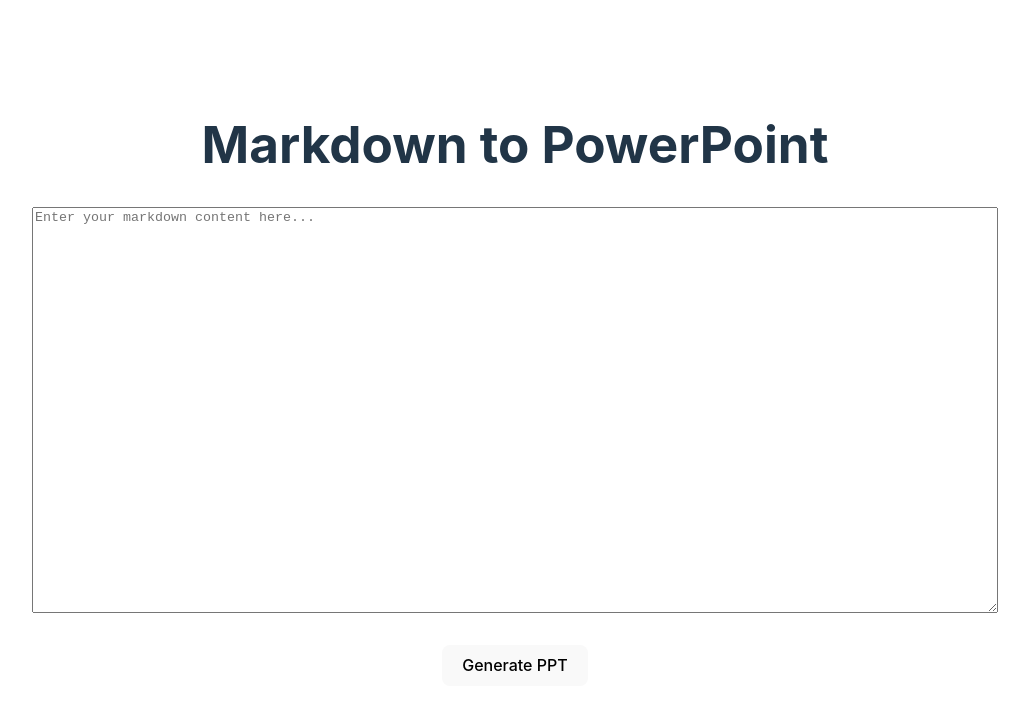
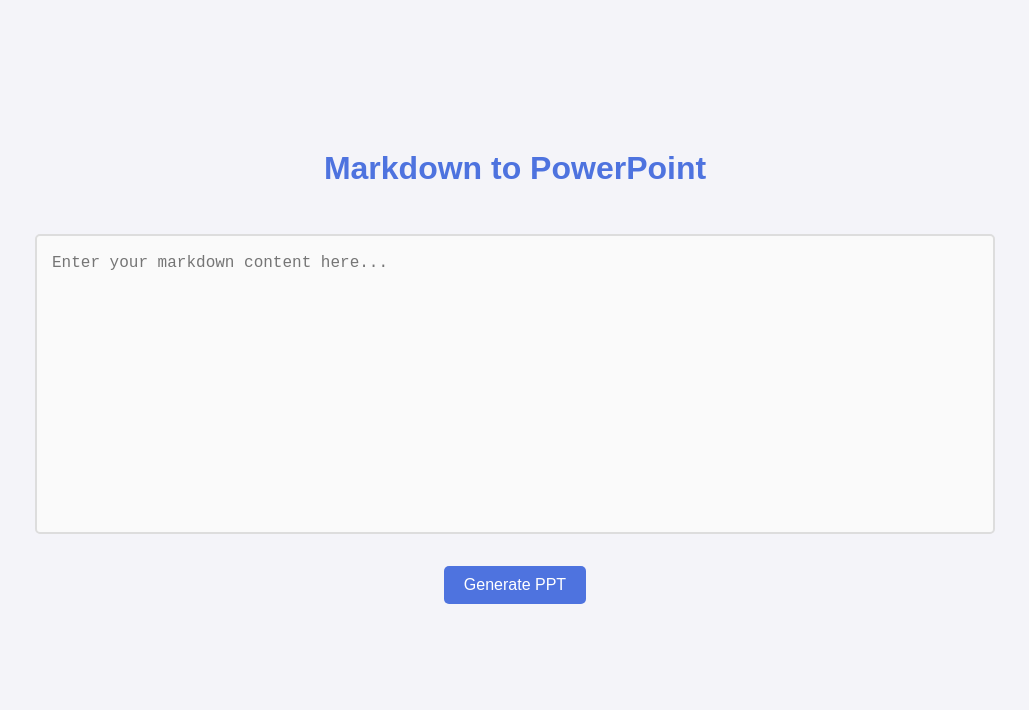
Before and after one commit to Shresht7/scaffold-ppt, a website built with Vite: page index.html in a window 1280 px wide. Shown: the whole page, without its empty margins (125-1154 px from the left). Built offline with nearby package versions, Linux system fonts and the light colour scheme.

Commit message:
Update Styles

```diff
--- a/src/style.css
+++ b/src/style.css
@@ -1,116 +1,78 @@
-:root {
-  font-family: Inter, system-ui, Avenir, Helvetica, Arial, sans-serif;
-  line-height: 1.5;
-  font-weight: 400;
-
-  color-scheme: light dark;
-  color: rgba(255, 255, 255, 0.87);
-  background-color: #242424;
-
-  font-synthesis: none;
-  text-rendering: optimizeLegibility;
-  -webkit-font-smoothing: antialiased;
-  -moz-osx-font-smoothing: grayscale;
+/* Resetting some default styles */
+* {
+  margin: 0;
+  padding: 0;
+  box-sizing: border-box;
 }
 
-a {
-  font-weight: 500;
-  color: #646cff;
-  text-decoration: inherit;
-}
-
-a:hover {
-  color: #535bf2;
-}
-
+/* Body Styles */
 body {
-  margin: 0;
+  font-family: 'Arial', sans-serif;
+  background-color: #f4f4f9;
+  color: #333;
   display: flex;
-  place-items: center;
-  min-width: 320px;
-  min-height: 100vh;
-}
-
-h1 {
-  font-size: 3.2em;
-  line-height: 1.1;
-}
-
-#app {
-  max-width: 1280px;
-  margin: 0 auto;
-  padding: 2rem;
+  justify-content: center;
+  align-items: center;
+  height: 100vh;
   text-align: center;
 }
 
-.logo {
-  height: 6em;
-  padding: 1.5em;
-  will-change: filter;
-  transition: filter 300ms;
+/* Container for the App */
+.container {
+  background-color: #ffffff;
+  border-radius: 8px;
+  box-shadow: 0 2px 10px rgba(0, 0, 0, 0.1);
+  padding: 30px;
+  width: 80%;
+  max-width: 600px;
+  box-sizing: border-box;
 }
 
-.logo:hover {
-  filter: drop-shadow(0 0 2em #646cffaa);
+/* Title */
+h1 {
+  font-size: 2rem;
+  margin-bottom: 15px;
+  color: #4e73df;
 }
 
-.logo.vanilla:hover {
-  filter: drop-shadow(0 0 2em #3178c6aa);
+/* Markdown Input Area */
+textarea {
+  width: 100%;
+  height: 300px;
+  border: 2px solid #ddd;
+  border-radius: 5px;
+  padding: 15px;
+  font-size: 1rem;
+  line-height: 1.5;
+  font-family: 'Courier New', monospace;
+  background-color: #fafafa;
+  color: #333;
+  resize: none;
+  transition: all 0.3s ease;
 }
 
-.card {
-  padding: 2em;
+textarea:focus {
+  outline: none;
+  border-color: #4e73df;
 }
 
-.read-the-docs {
-  color: #888;
-}
-
+/* Button Styles */
 button {
-  border-radius: 8px;
-  border: 1px solid transparent;
-  padding: 0.6em 1.2em;
-  font-size: 1em;
-  font-weight: 500;
-  font-family: inherit;
-  background-color: #1a1a1a;
+  background-color: #4e73df;
+  color: white;
+  border: none;
+  padding: 10px 20px;
+  border-radius: 5px;
   cursor: pointer;
-  transition: border-color 0.25s;
+  transition: background-color 0.3s ease;
+  font-size: 1rem;
 }
 
 button:hover {
-  border-color: #646cff;
+  background-color: #375a8c;
 }
 
-button:focus,
-button:focus-visible {
-  outline: 4px auto -webkit-focus-ring-color;
-}
-
-@media (prefers-color-scheme: light) {
-  :root {
-    color: #213547;
-    background-color: #ffffff;
-  }
-
-  a:hover {
-    color: #747bff;
-  }
-
-  button {
-    background-color: #f9f9f9;
-  }
-}
-
-body {
-  display: flex;
-  flex-direction: column;
-  justify-content: center;
-  align-items: center;
-  height: 100dvh;
-  width: 100dvw;
-}
-
+body,
 main {
   display: flex;
   flex-direction: column;
@@ -119,7 +81,24 @@
   gap: 2rem;
 }
 
-#markdown {
-  height: 50dvh;
-  width: 75dvw;
+body {
+  padding: 2rem;
 }
+
+main {
+  width: 100%;
+  max-width: 960px;
+}
+
+/* Status Message */
+#status {
+  margin-top: 15px;
+  font-size: 1rem;
+  font-weight: bold;
+  color: #28a745;
+}
+
+/* Add some space between sections */
+section {
+  margin-bottom: 20px;
+}
```
